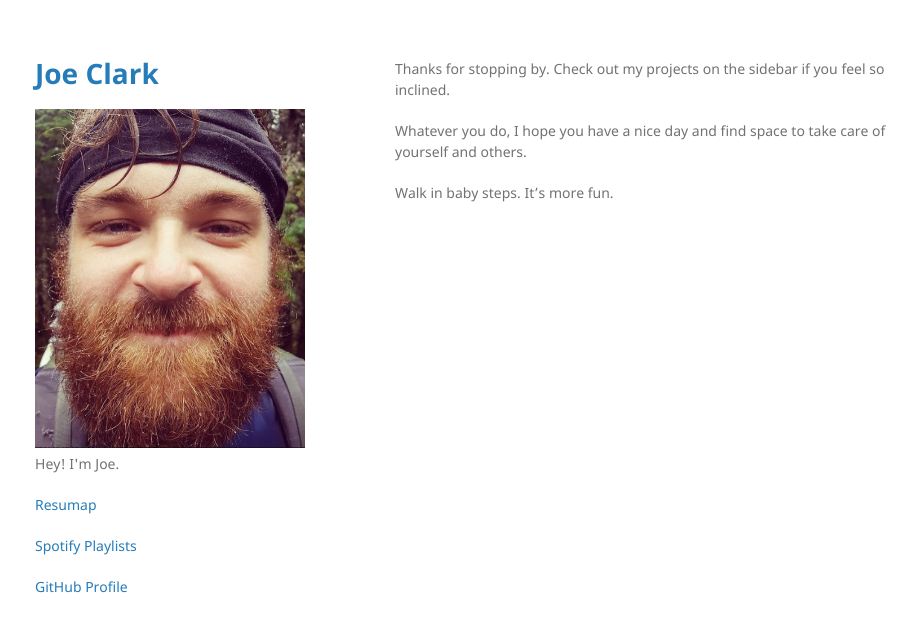
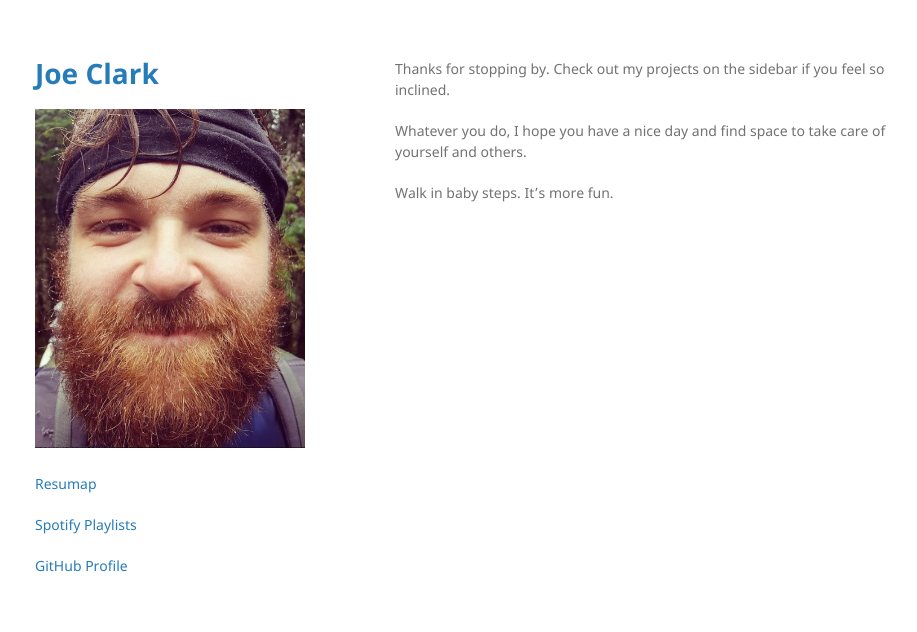
Before and after one commit to jc-clark/jc-clark.github.io, a Jekyll site: the page built from index.md, in a window 1280 px wide. Shown: the top 632 px of the page, without its empty margins (175-1092 px from the left). Built offline with Jekyll 4.4.1, drawn with Linux system fonts in a browser that asks for light colours; the repository's description, which GitHub fills in, is left out.

Commit message:
Update _config.yml

```diff
--- a/_config.yml
+++ b/_config.yml
@@ -1,6 +1,5 @@
 title: Joe Clark
 logo: /assets/img/logo.png
-description: Hey! I'm Joe.
 show_downloads: false
 google_analytics:
 theme: jekyll-theme-minimal
```
